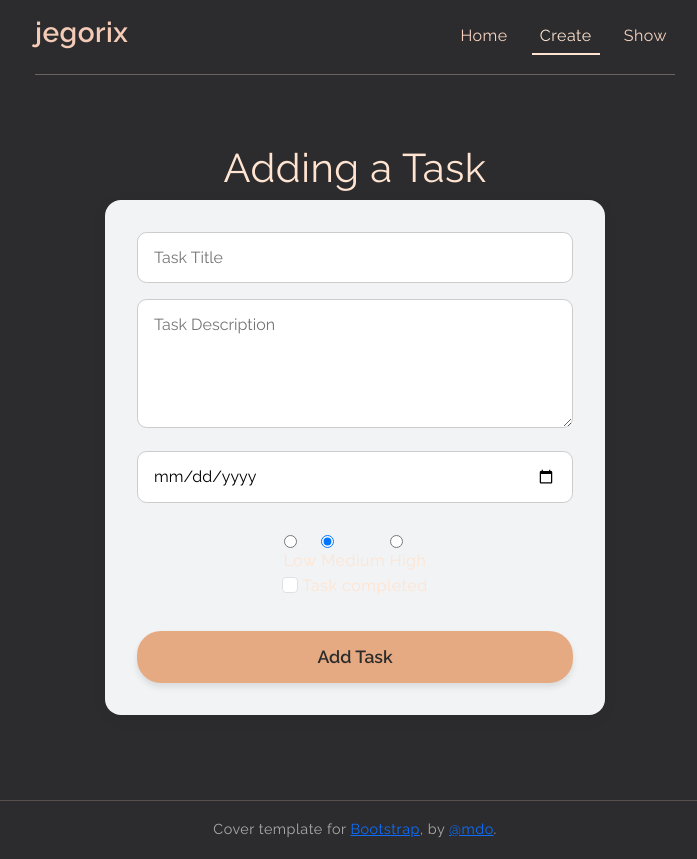
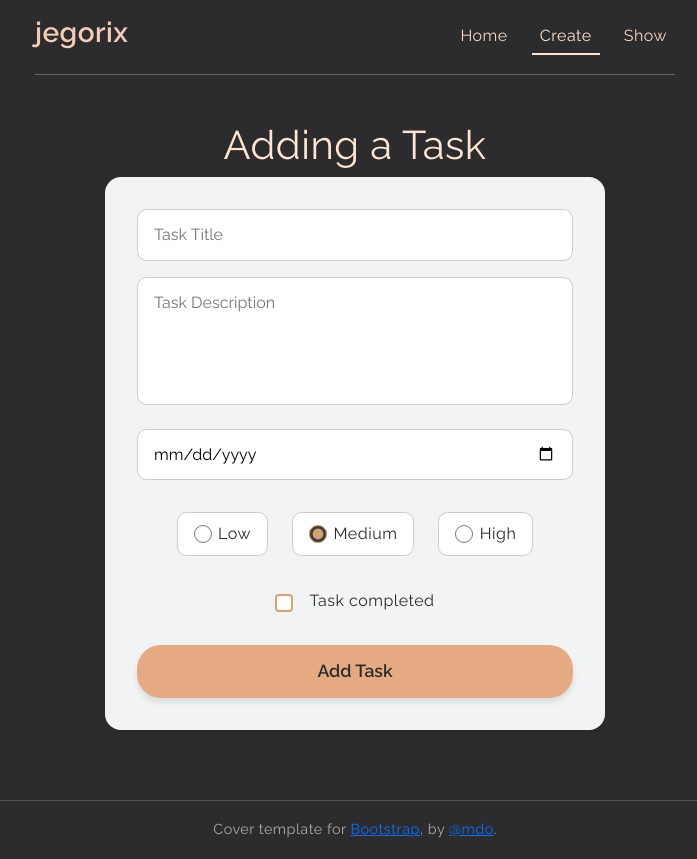
Before and after one commit to jegorix/testapps, a Django app: page /tmanager/ in a window 1280 px wide. Shown: the whole page, without its empty margins (285-982 px from the left). Before the commit the page ends 838 px from the top, so only its background shows below. Run offline with Django 5.2, Linux system fonts and the light colour scheme; parts of the project's set-up code (start-up, migrations or seed data) failed here and were passed over; some libraries are stand-ins or nearby versions.

Commit message:
add styles to form (radio, radio-select, fields, flush message)

```diff
--- a/test_app2/app2/menu/static/menu/css/menu.css
+++ b/test_app2/app2/menu/static/menu/css/menu.css
@@ -98,6 +98,7 @@
     color: #aaa;
     border-top: 1px solid rgba(255, 228, 209, 0.2);
     padding-top: 1rem;
+    padding-bottom: 0.2rem;
 }
 
 
@@ -108,6 +109,7 @@
     background-color: #f1f3f5; /* светло-серый фон */
     border-radius: 1rem;
     box-shadow: 0 4px 16px rgba(0,0,0,0.05);
+    margin-bottom: 2rem;
 }
 
 .form-input {
@@ -128,31 +130,35 @@
     outline: none;
 }
 
-.form-radio-group {
+.form-radio-group-wrapper {
     display: flex;
-    justify-content: space-between;
-    gap: 1rem;
+    justify-content: center;
+    gap: 1.5rem;
     margin-top: 1rem;
-    font-family: 'Raleway', sans-serif;
+    margin-bottom: 1rem;
+    flex-wrap: wrap;
 }
 
-.form-radio-group label {
-    background-color: #fff;
+.form-radio-option {
+    display: flex;
+    align-items: center;
+    gap: 0.4rem;
     padding: 0.5rem 1rem;
     border: 1px solid #ccc;
     border-radius: 0.6rem;
+    background-color: #fff;
+    color: #2c2c2c;
     cursor: pointer;
     transition: all 0.3s;
-     color: #2c2c2c;
+    font-family: 'Raleway', sans-serif;
+    font-size: 1rem;
 }
 
-.form-radio-group input[type="radio"] {
-    margin-right: 0.5rem;
-}
-
-.form-radio-group input[type="radio"]:checked + span,
-.form-radio-group input[type="radio"]:checked {
-    border-color: #d4a373;
+.form-radio-option input[type="radio"] {
+    accent-color: #d4a373;
+    width: 18px;
+    height: 18px;
+    cursor: pointer;
 }
 
 .custom-btn {
@@ -175,3 +181,87 @@
     background-color: #d9966b; /* чуть темнее при наведении */
     transform: translateY(-2px);
 }
+
+.form-check-input {
+    width: 18px;
+    height: 18px;
+    accent-color: #d4a373; /* кожаный цвет при выборе */
+    cursor: pointer;
+    margin-right: 0.5rem;
+}
+
+.form-check-label {
+    font-family: 'Raleway', sans-serif;
+    font-size: 1rem;
+    color: #2c2c2c;
+    display: flex;
+    align-items: center;
+    gap: 0.5rem;
+    margin-top: 1rem;
+}
+
+
+.form-check-wrapper {
+    display: flex;
+    justify-content: center;
+}
+
+textarea.form-input {
+    resize: none;
+}
+
+/* кастомный чекбокс: квадрат с круглой кожаной галочкой */
+.form-check-input {
+    appearance: none;
+    -webkit-appearance: none;
+    width: 18px;
+    height: 18px;
+    border: 2px solid #d4a373; /* кожа */
+    border-radius: 4px; /* квадратная форма */
+    background-color: #fff;
+    position: relative;
+    cursor: pointer;
+    transition: all 0.3s;
+}
+
+.form-check-input:checked::after {
+    content: "";
+    position: absolute;
+    top: 50%;
+    left: 50%;
+    width: 10px;
+    height: 10px;
+    background-color: #d4a373; /* кожаная галочка */
+    border-radius: 50%; /* круглая точка внутри */
+    transform: translate(-50%, -50%);
+    box-shadow: 0 0 0 7px #fff; /* белый ободок вокруг точки */
+}
+
+.mainframe{
+    margin-top: 1.5rem;
+}
+
+
+.message-container {
+    position: fixed;
+    top: 2rem;
+    right: 2rem;
+    z-index: 1000;
+}
+
+.flash-message {
+    background-color: #f4cbb7; /* кожаный цвет */
+    color: #2c2c2e;
+    padding: 1rem 1.5rem;
+    border-radius: 1rem;
+    box-shadow: 0 4px 10px rgba(0,0,0,0.1);
+    font-weight: 500;
+    animation: fadeOut 4s forwards;
+}
+
+/* плавное исчезновение */
+@keyframes fadeOut {
+    0% { opacity: 1; }
+    80% { opacity: 1; }
+    100% { opacity: 0; display: none; }
+}
```
